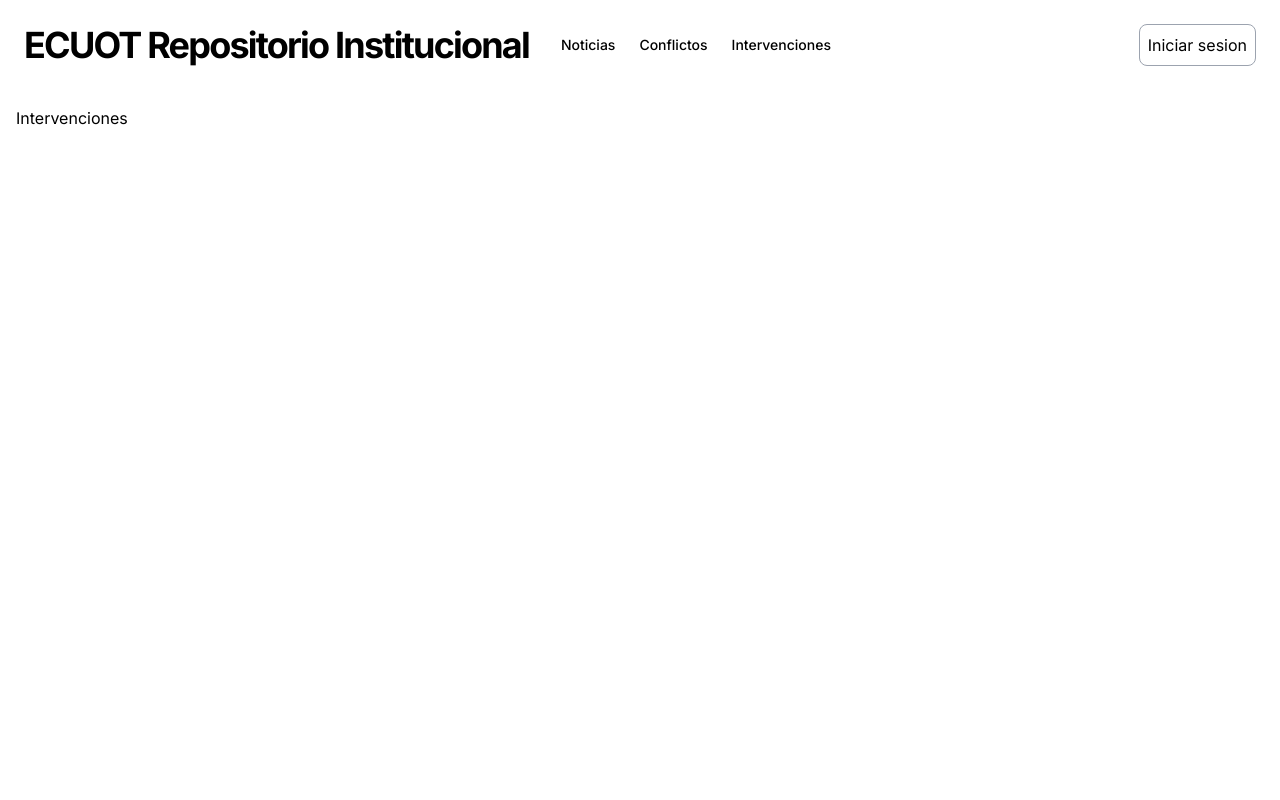
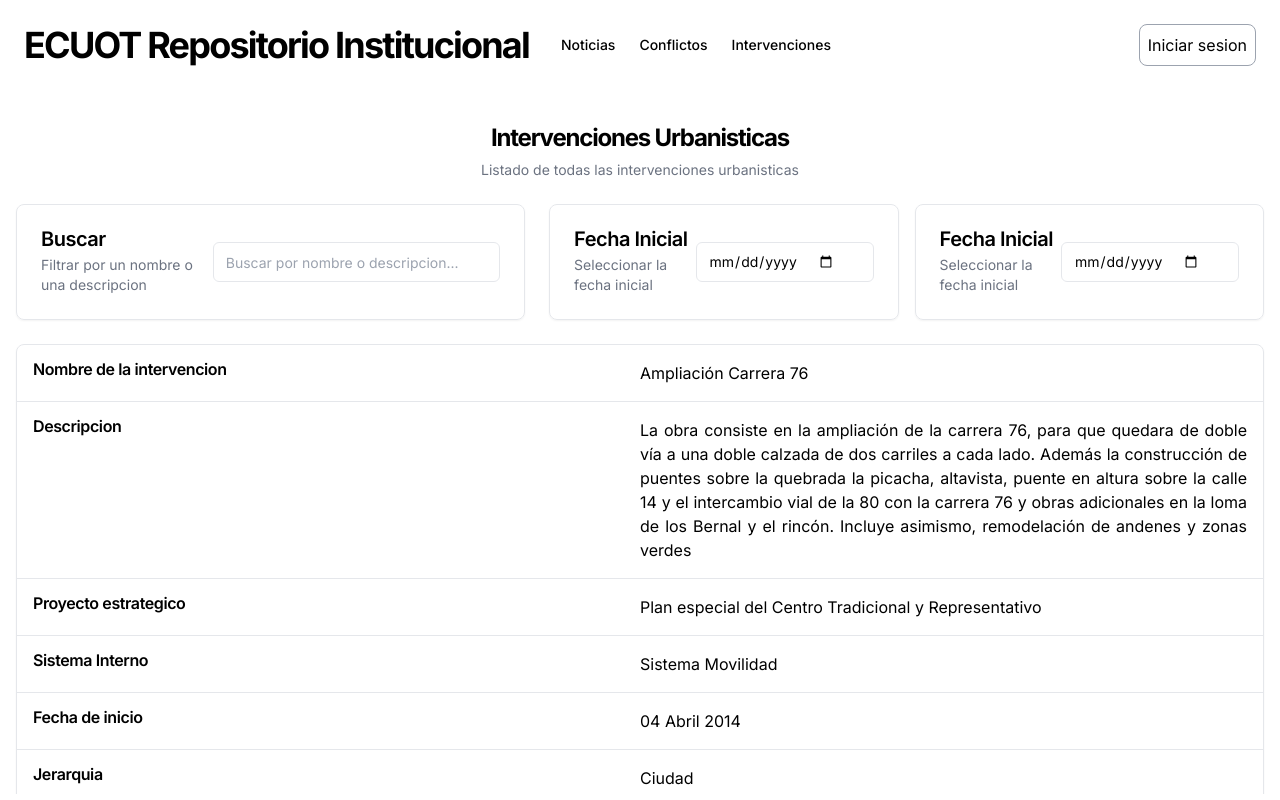
Before and after one commit to santiagoSuarez219/ecuot-frontend-vite, a React (Vite) app: page /intervenciones in a window 1280 px wide. Built offline with nearby package versions, Linux system fonts and the light colour scheme.

Commit message:
Añadir componentes de búsqueda, filtrado por fecha y tarjetas en la página de Intervenciones

```diff
--- a/src/pages/Intervenciones.jsx
+++ b/src/pages/Intervenciones.jsx
@@ -1,4 +1,36 @@
+import Search from "../components/Search";
+import FilterByDate from "../components/FilterByDate";
+import Card from "../components/Card";
+
 const Intervenciones = () => {
-  return <div>Intervenciones</div>;
+  return (
+    <>
+      <div className="flex items-center justify-center mt-4 mx-auto text-center">
+        <div className="grid gap-1.5">
+          <h1 className="text-2xl font-bold tracking-tighter">
+            Intervenciones Urbanisticas
+          </h1>
+          <p className="text-sm text-gray-500">
+            Listado de todas las intervenciones urbanisticas
+          </p>
+        </div>
+      </div>
+      <form className="w-full flex flex-col lg:flex-row gap-6 lg:mt-6 mt-4 max-w-screen-xl mx-auto">
+        <Search />
+        <div className="flex flex-col md:flex-row md:gap-4 max-w-screen-md">
+          <FilterByDate />
+          <FilterByDate />
+        </div>
+      </form>
+      <div className="w-full grid-cols-1 mt-4 lg:mt-6 space-y-12">
+        <Card />
+        <Card />
+        <Card />
+        <Card />
+        <Card />
+        <Card />
+      </div>
+    </>
+  );
 };
 export default Intervenciones;
```
